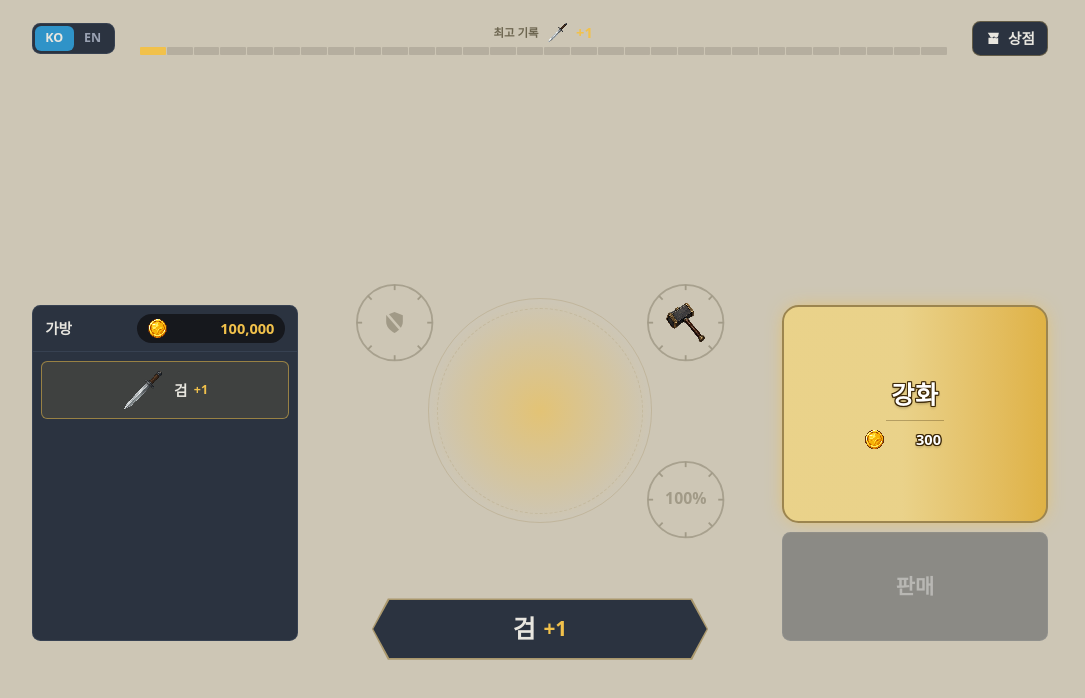
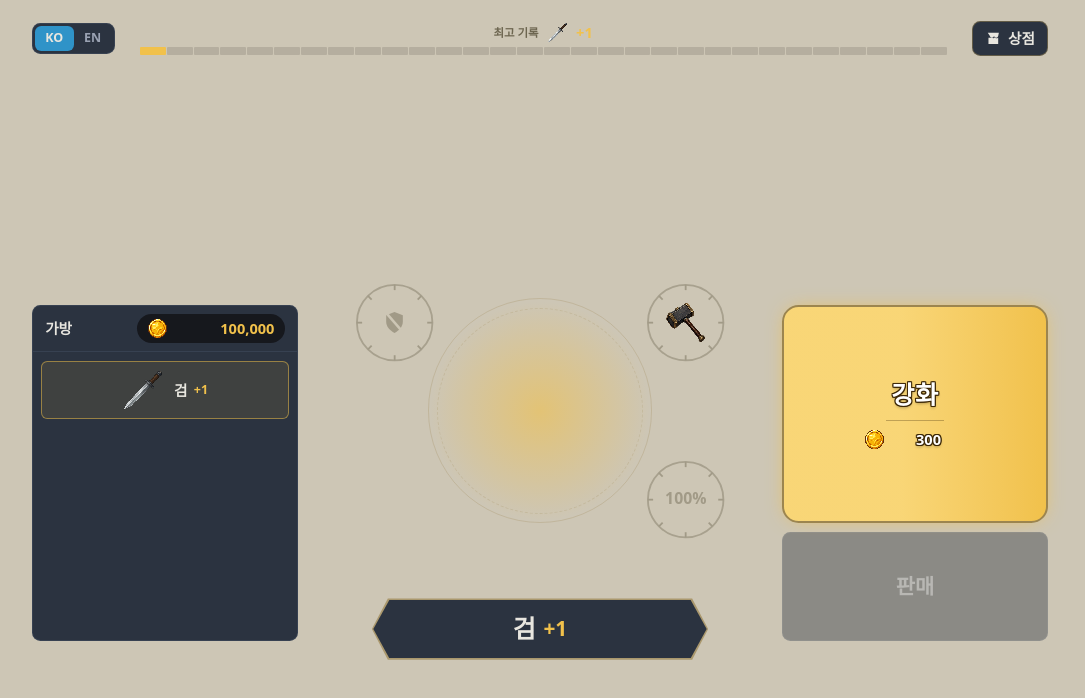
Before and after one commit to nelta9x/enchant-game, a React (Vite) app: page / in a window 1280 px wide. Shown: the top 698 px of the page, without its empty margins (100-1185 px from the left). Built offline with nearby package versions, Linux system fonts and the light colour scheme.

Commit message:
강화 버튼 배너 시작색을 또렷한 노랑으로
옅은 크림빛(gold-glow)·gold-ink 톤다운 대신, 왼쪽 시작 스톱을
gold-glow+gold 혼합의 채도 높은 노랑으로 두고 오른쪽으로 깊은 골드(gold)로
가라앉게 한다.

```diff
--- a/src/components/EnhanceButton.tsx
+++ b/src/components/EnhanceButton.tsx
@@ -13,13 +13,12 @@ import { ItemIcon } from './ItemIcon'
 const GOLD_OUTLINE =
   '1px 0 0 var(--color-gold-ink), -1px 0 0 var(--color-gold-ink), 0 1px 0 var(--color-gold-ink), 0 -1px 0 var(--color-gold-ink), 1px 1px 0 var(--color-gold-ink), -1px 1px 0 var(--color-gold-ink), 1px -1px 0 var(--color-gold-ink), -1px -1px 0 var(--color-gold-ink), 0 2px 3px rgba(0,0,0,0.3)'
 
-// 강화 버튼 표면 = 골드 배너(레퍼런스 타이틀 바 톤). 왼쪽 옅은 골드(gold-glow)에서 시작해 약 50%
-// 지점부터 오른쪽 끝으로 갈수록 노란 골드(gold)가 강조되는 가로 그라데이션. 다만 순 토큰 그대로는
-// 무대 위에서 너무 튀어, 각 스톱을 따뜻한 갈금색(gold-ink) 쪽으로 살짝 섞어 채도·명도를 한 단계
-// 낮춘 "톤다운 골드"를 쓴다. hex 하드코딩 금지 규약대로 토큰에서 color-mix 로 파생(글로벌 gold
-// 토큰은 그대로 — 판매가·+N·재화는 영향 없음).
+// 강화 버튼 표면 = 골드 배너(레퍼런스 타이틀 바 톤). 왼쪽은 채도 높은 "완전 노랑"에 가까운 골드에서
+// 시작해(gold-glow 와 gold 를 섞어 옅은 크림빛 대신 또렷한 노랑을 낸다) 오른쪽 끝으로 갈수록 깊은
+// 골드(gold)로 가라앉는 가로 그라데이션. hex 하드코딩 금지 규약대로 토큰에서 color-mix 로 파생
+// (글로벌 gold 토큰은 그대로 — 판매가·+N·재화는 영향 없음).
 const BANNER_BG =
-  'linear-gradient(to right, color-mix(in srgb, var(--color-gold-glow) 89%, var(--color-gold-ink)), color-mix(in srgb, var(--color-gold-glow) 89%, var(--color-gold-ink)) 45%, color-mix(in srgb, var(--color-gold) 90%, var(--color-gold-ink)))'
+  'linear-gradient(to right, color-mix(in srgb, var(--color-gold-glow) 55%, var(--color-gold)), color-mix(in srgb, var(--color-gold-glow) 55%, var(--color-gold)) 45%, var(--color-gold))'
 
 // 쿨다운 "리차지" 오버레이 — 평소엔 가득 밝은 배너. 쿨다운 시작에 어둡게 "소진"됐다가 밝은 골드가
 // 좌→우로 다시 차오른다. 이 오버레이는 아직 안 찬(오른쪽) 영역을 어둡게 덮고, 채움 비율(--cooldown-fill)
```
